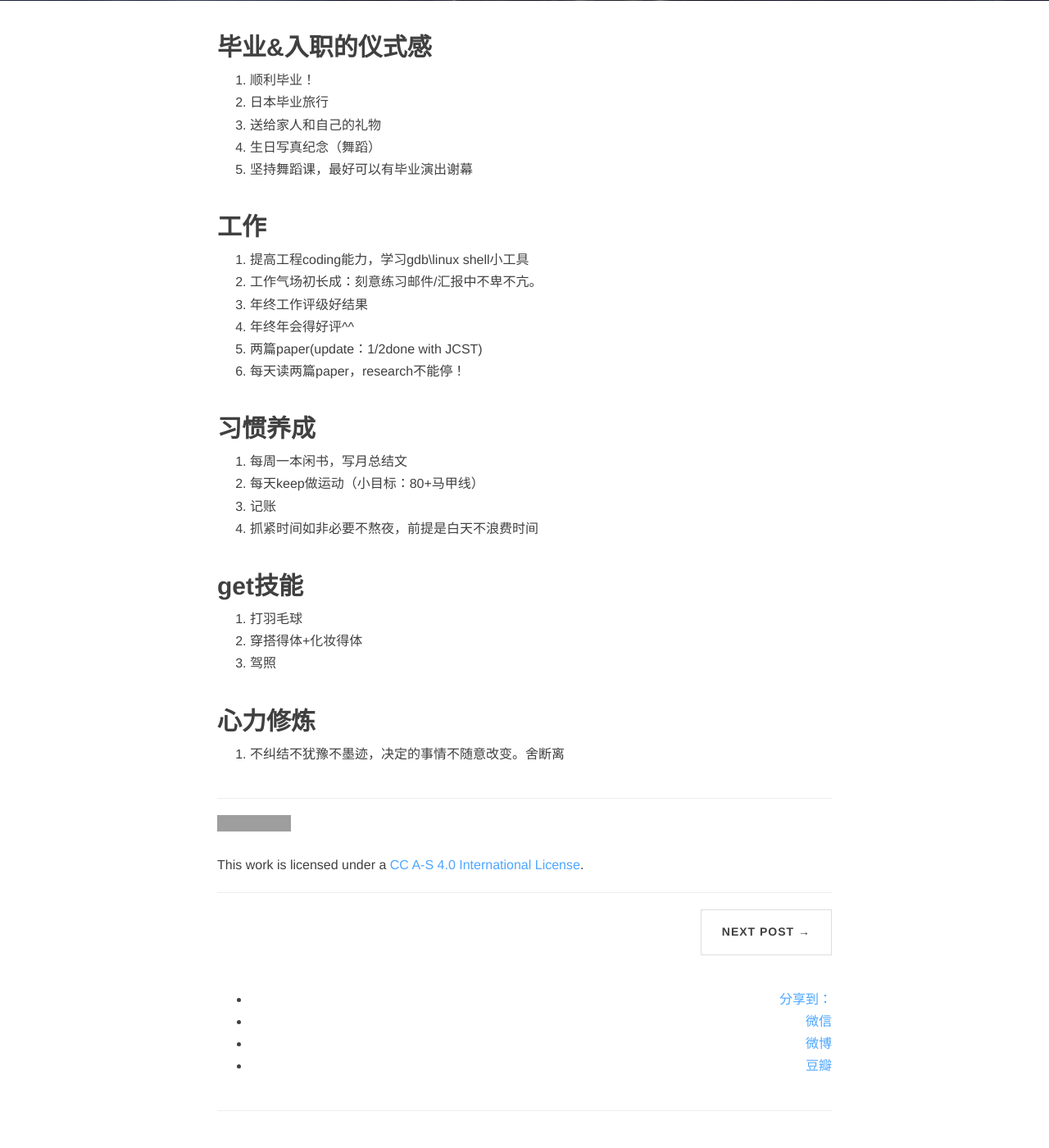
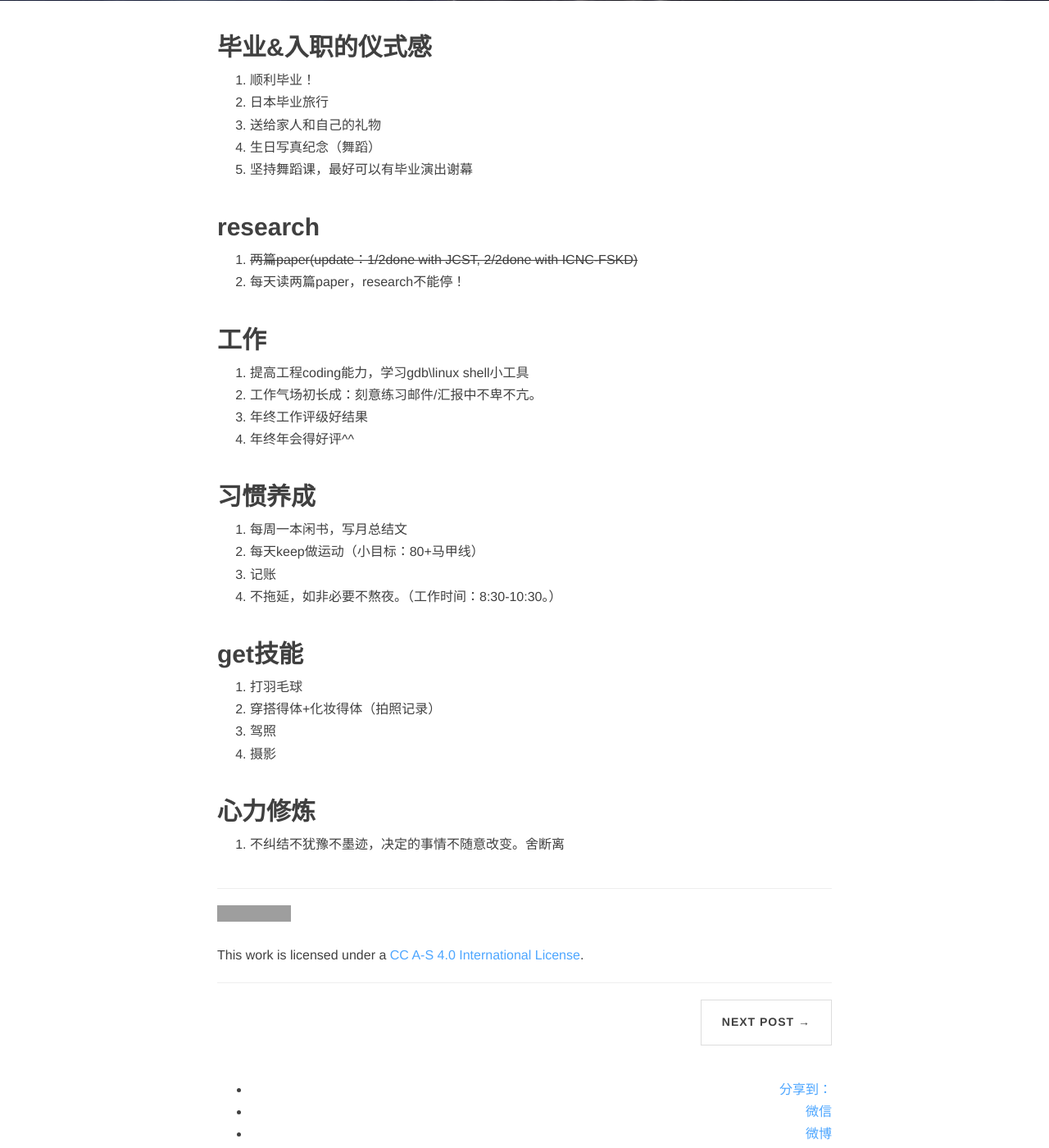
Before and after one commit to betterpotter/betterpotter.github.io, a Jekyll site: the page built from _posts/2017-01-01-new_year_resolution.md, in a window 1280 px wide and 1400 px high, scrolled down 433 px. Shown: the whole window at 82% size. Built offline with Jekyll 4.4.1, drawn with Linux system fonts in a browser that asks for light colours; nearby versions of some CDN libraries; comment, search, counter and statistics services are not loaded; grey boxes are pictures that could not be loaded.

Commit message:
Update 2017-01-01-new_year_resolution.md

```diff
--- a/_posts/2017-01-01-new_year_resolution.md
+++ b/_posts/2017-01-01-new_year_resolution.md
@@ -14,26 +14,32 @@ description: 在地狱里仰望天堂
 5. 坚持舞蹈课，最好可以有毕业演出谢幕
 
 
+## research
+1. ~~两篇paper(update：1/2done with JCST, 2/2done with ICNC-FSKD)~~
+2. 每天读两篇paper，research不能停！
+
+
 ## 工作
 1. 提高工程coding能力，学习gdb\linux shell小工具
 2. 工作气场初长成：刻意练习邮件/汇报中不卑不亢。
 3. 年终工作评级好结果
 4. 年终年会得好评^^
-5. 两篇paper(update：1/2done with JCST)
-6. 每天读两篇paper，research不能停！
+
+
 
 ## 习惯养成
 
 1. 每周一本闲书，写月总结文
 2. 每天keep做运动（小目标：80+马甲线）
 3. 记账
-4. 抓紧时间如非必要不熬夜，前提是白天不浪费时间
+4. 不拖延，如非必要不熬夜。（工作时间：8:30-10:30。）
 
 
 ## get技能
 1. 打羽毛球
-2. 穿搭得体+化妆得体
+2. 穿搭得体+化妆得体（拍照记录）
 3. 驾照
+4. 摄影
 
 
 ## 心力修炼
```
